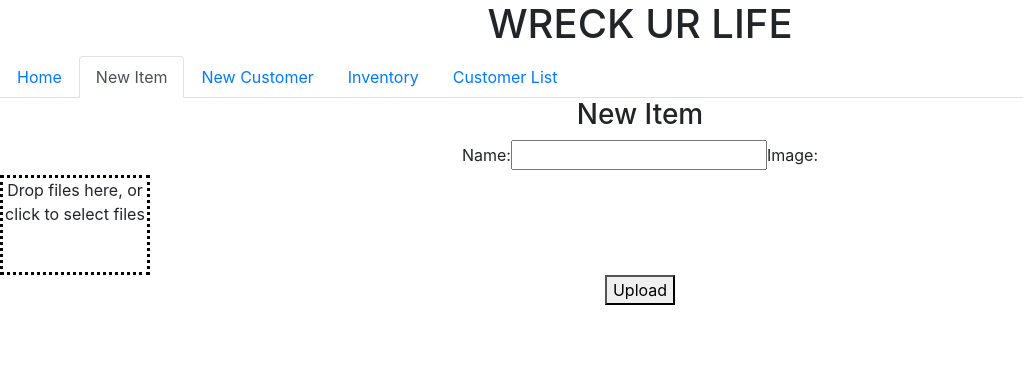
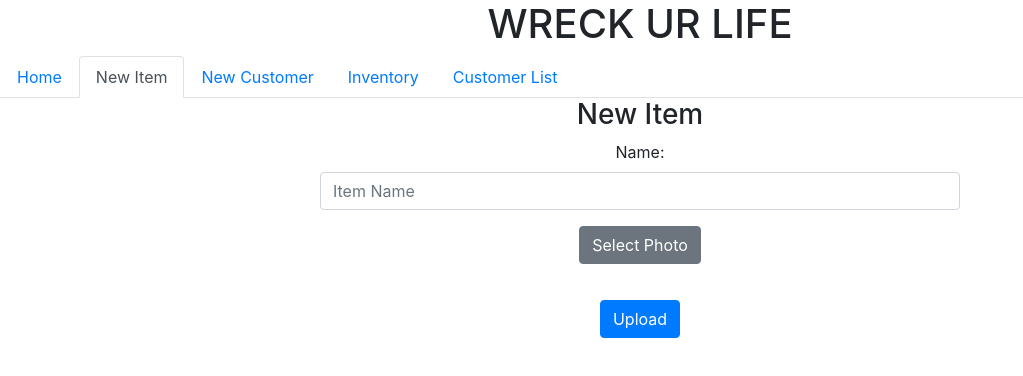
Before and after one commit to tylercollier-intraedge/wreck-ur-life, a React (Create React App) app in the folder client/: page /newItem in a window 1280 px wide. Shown: the top 376 px of the page, without its empty margins (0-1023 px from the left). Built offline with nearby package versions, Linux system fonts and the light colour scheme.

Commit message:
messing w filters

```diff
--- a/client/src/components/Inventory.js
+++ b/client/src/components/Inventory.js
@@ -47,17 +47,20 @@ export default class Inventory extends Component {
     const showInventory =
       this.state.equipment != null &&
       this.state.equipment.map(item => {
+        let today = new Date();
         return (
           <tr key={item._id}>
             <td>
               <img src={item.pictureURL} width={70} />
             </td>
             <td>{item.name}</td>
-            <td>{item.rental_date ? item.rental_date : "pending"}</td>
+            <td>{item.rental_date ? item.rental_date : today.toDateString}</td>
             <td>
               <SingleEquipment id={item._id} />
               <Link to="/">
-                <Button variant="primary">Rent</Button>
+                <Button variant="primary" style={{ margin: "0px 20px" }}>
+                  Rent
+                </Button>
               </Link>
               <Button variant="danger" onClick={() => this.deleteItem(item._id)}>
                 Delete
@@ -67,10 +70,23 @@ export default class Inventory extends Component {
         );
       });
 
+    // let dates =
+    //   this.state.equipment != null &&
+    //   this.state.equipment.map(item => {
+    //     item.rental_date = item.rental_date.replace(/-/g, "");
+    //     return item;
+    //   });
+    // console.log(dates);
+    // let mhm =
+    //   dates != false &&
+    //   dates.map(item => {
+    //     console.log(item);
+    //   });
+
     return (
-      <div>
+      <div style={{ display: "flex", justifyContent: "center", alignItems: "center", flexDirection: "column" }}>
         <h1>inventory</h1>
-        <Table bordered striped hover>
+        <Table bordered striped hover style={{ width: "97%" }}>
           <thead>
             <tr>
               <th>Photo</th>
--- a/client/src/components/NewItem.js
+++ b/client/src/components/NewItem.js
@@ -2,6 +2,7 @@ import React, { Component } from "react";
 import request from "superagent";
 import Dropzone from "react-dropzone";
 import axios from "axios";
+import { Form, Button } from "react-bootstrap";
 
 const CLOUDINARY_UPLOAD_PRESET = "tkfksyzh";
 const CLOUDINARY_UPLOAD_URL = "https://api.cloudinary.com/v1_1/wreck-ur-life/image/upload";
@@ -47,18 +48,25 @@ export default class NewItem extends Component {
 
   uploadItem = () => {
     axios.post("/api/equipments/", { name: this.state.input, pictureURL: this.state.uploadedFileCloudinaryUrl }).then(res => {
-      console.log(res);
+      this.setState({
+        input: "",
+        uploadedFile: null,
+        uploadedFileCloudinaryUrl: ""
+      });
+      alert("Successfully added new item to inventory :)");
     });
   };
 
   render() {
     return (
-      <div>
+      <div style={{ display: "flex", justifyContent: "center", alignItems: "center", flexDirection: "column" }}>
         <h3>New Item</h3>
-        <form>
-          <label>Name:</label>
-          <input onChange={e => this.handleInput(e.target.value)} />
-          <label>Image:</label>
+        <Form style={{ width: "50%" }}>
+          <Form.Group>
+            <Form.Label>Name:</Form.Label>
+            <Form.Control onChange={e => this.handleInput(e.target.value)} placeholder="Item Name" type="text" value={this.state.input} />
+          </Form.Group>
+          <Form.Group>
             <Dropzone
               multiple={false}
               accept="image/*"
@@ -67,14 +75,16 @@ export default class NewItem extends Component {
               uploadedFileCloudinaryUrl={this.state.uploadedFileCloudinaryUrl}
             >
               {({ getRootProps, getInputProps }) => (
-              <div {...getRootProps()} style={{ border: "black 3px dotted", height: "100px", width: "150px" }}>
+                <Button {...getRootProps()} variant="secondary">
+                  Select Photo
                   <input {...getInputProps()} />
-                <p>Drop files here, or click to select files</p>
-              </div>
+                </Button>
               )}
             </Dropzone>
-          <button onClick={this.uploadItem}>Upload</button>
-        </form>
+            {this.state.uploadedFile ? <p style={{ height: "20px" }}>{this.state.uploadedFile.name}</p> : <p style={{ height: "20px" }} />}
+          </Form.Group>
+          <Button onClick={this.uploadItem}>Upload</Button>
+        </Form>
       </div>
     );
   }
```
Lines whose indentation alone changed are shown as unchanged.
